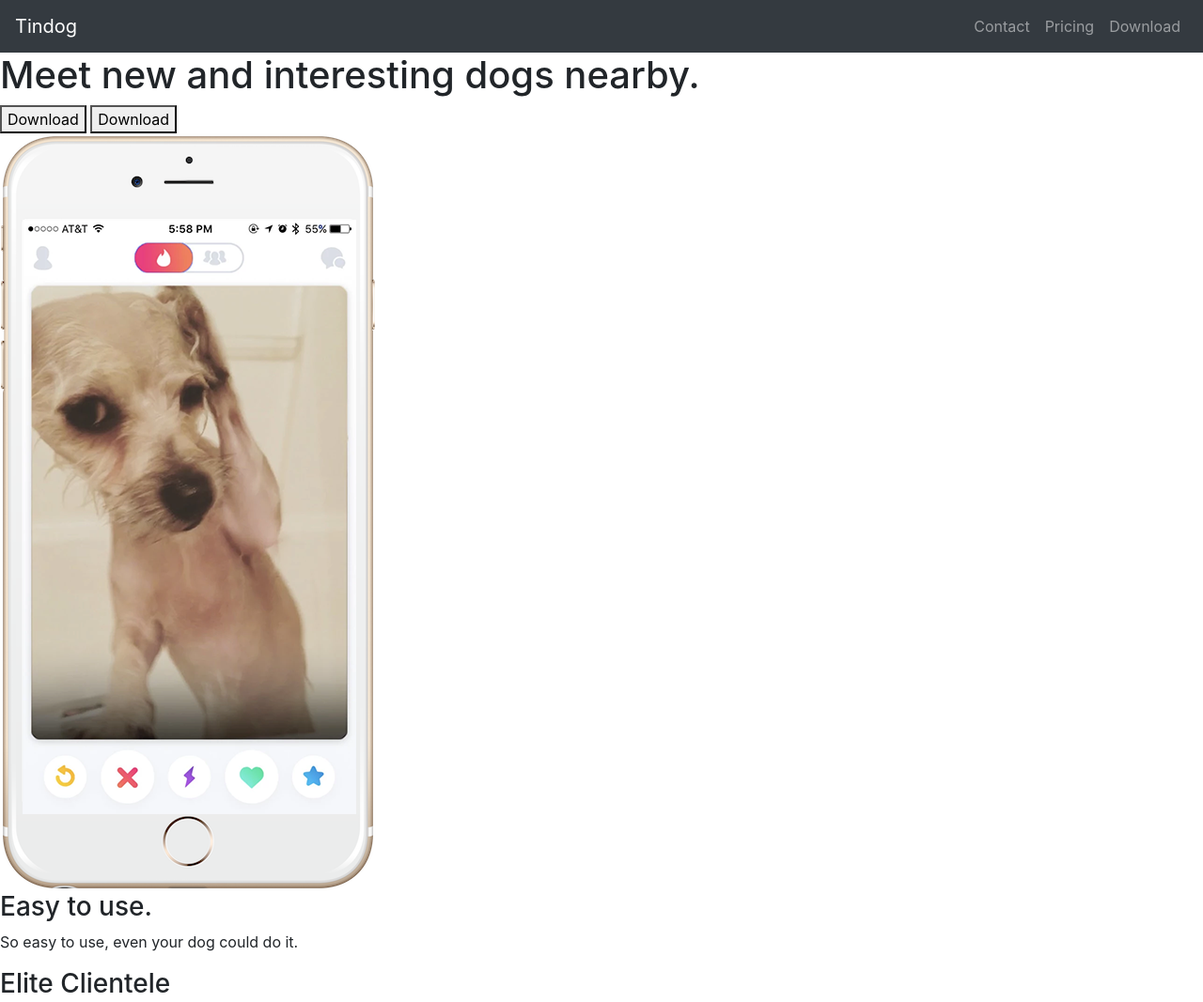
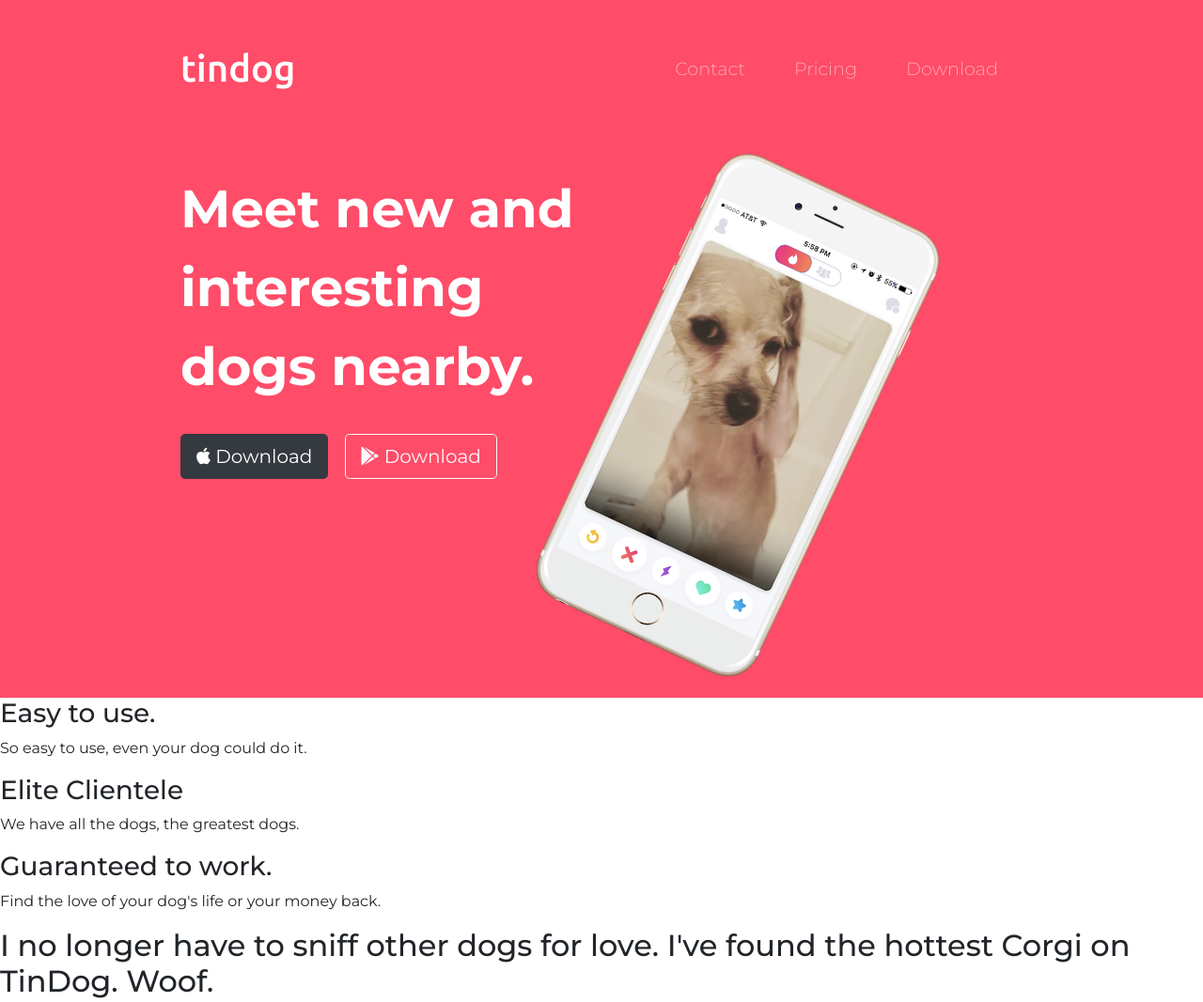
Before and after one commit to Dallyla/TinDog, a plain HTML site: page index.html in a window 1280 px wide. Shown: the top 1067 px of the page at 94% size. Drawn offline with nearby package versions, Linux system fonts and the light colour scheme.

Commit message:
Styling the title section

```diff
--- a/css/styles.css
+++ b/css/styles.css
@@ -0,0 +1,53 @@
+
+body {
+    font-family: 'Montserrat', sans-serif;
+}
+
+#title {
+    background-color: #ff4c68;
+    color: white;
+}
+
+.container-fluid {
+    padding: 3% 15%;
+}
+
+h1 {
+    font-family: 'Montserrat', sans-serif;
+    font-size: 3.5rem;
+    line-height: 1.5;
+    font-weight: 700;
+}
+
+/* Navbar */
+
+.navbar {
+    padding: 0 0 4.5rem;
+}
+
+.navbar-brand {
+    font-family: 'Ubuntu', sans-serif;
+    font-size: 2.5rem;
+    font-weight: 500;
+}
+
+.nav-item {
+    padding: 0 18px;
+}
+
+.nav-link {
+    font-size: 1.2rem;
+    font-weight: 300;
+}
+
+/* Download Buttons */
+
+.download-button {
+    margin: 5% 3% 5% 0;
+}
+
+/* Title imagr */
+.title-img {
+    width: 60%;
+    transform: rotate(25deg);
+}
--- a/index.html
+++ b/index.html
@@ -4,17 +4,29 @@
 <head>
   <meta charset="utf-8">
   <title>TinDog</title>
+
+  <!-- Google fonts -->
+  <link href="https://fonts.googleapis.com/css2?family=Montserrat:ital,wght@0,100;0,200;0,300;0,400;0,500;0,600;0,700;0,800;0,900;1,100;1,200;1,300;1,400;1,500;1,600;1,700;1,800;1,900&family=Ubuntu:ital,wght@0,300;0,400;0,500;0,700;1,300;1,400;1,500;1,700&display=swap" rel="stylesheet">
+
+  <!-- Bootstrap -->
   <link rel="stylesheet" href="css/bootstrap/bootstrap.css">
+
+  <!-- CSS -->
   <link rel="stylesheet" href="css/styles.css">
+
+  <!-- FontAwesome -->
+  <script src="https://kit.fontawesome.com/4bc0168fe3.js" crossorigin="anonymous"></script>
 </head>
 
 <body>
 
   <section id="title">
 
+    <div class="container-fluid">
+
       <!-- Nav Bar -->
-    <nav class="navbar bg-dark navbar-expand-lg navbar-dark">
-      <a class="navbar-brand" href="">Tindog</a>
+      <nav class="navbar navbar-expand-lg navbar-dark">
+        <a class="navbar-brand" href="">tindog</a>
         <button class="navbar-toggler" type="button" data-toggle="collapse" data-target="#navbarSupportedContent" aria-controls="navbarSupportedContent" aria-expanded="false" aria-label="Toggle navigation">
         <span class="navbar-toggler-icon"></span>
         </button>
@@ -38,13 +50,18 @@
 
       <!-- Title -->
 
-    <div>
+      <div class="row">
+        <div class="col-lg-6">
           <h1>Meet new and interesting dogs nearby.</h1>
-      <button type="button">Download</button>
-      <button type="button">Download</button>
+          <button type="button" class="btn btn-dark btn-lg download-button"><i class="fab fa-apple"></i> Download</button>
+          <button type="button" class="btn btn-outline-light btn-lg download-button"><i class="fab fa-google-play"></i> Download</button>
         </div>
-    <div>
-      <img src="images/iphone6.png" alt="iphone-mockup">
+
+        <div class="col-lg-6">
+          <img class="title-img" src="images/iphone6.png" alt="iphone-mockup">
+        </div>
+      </div>
+
     </div>
 
   </section>
```
Lines whose indentation alone changed are shown as unchanged.
